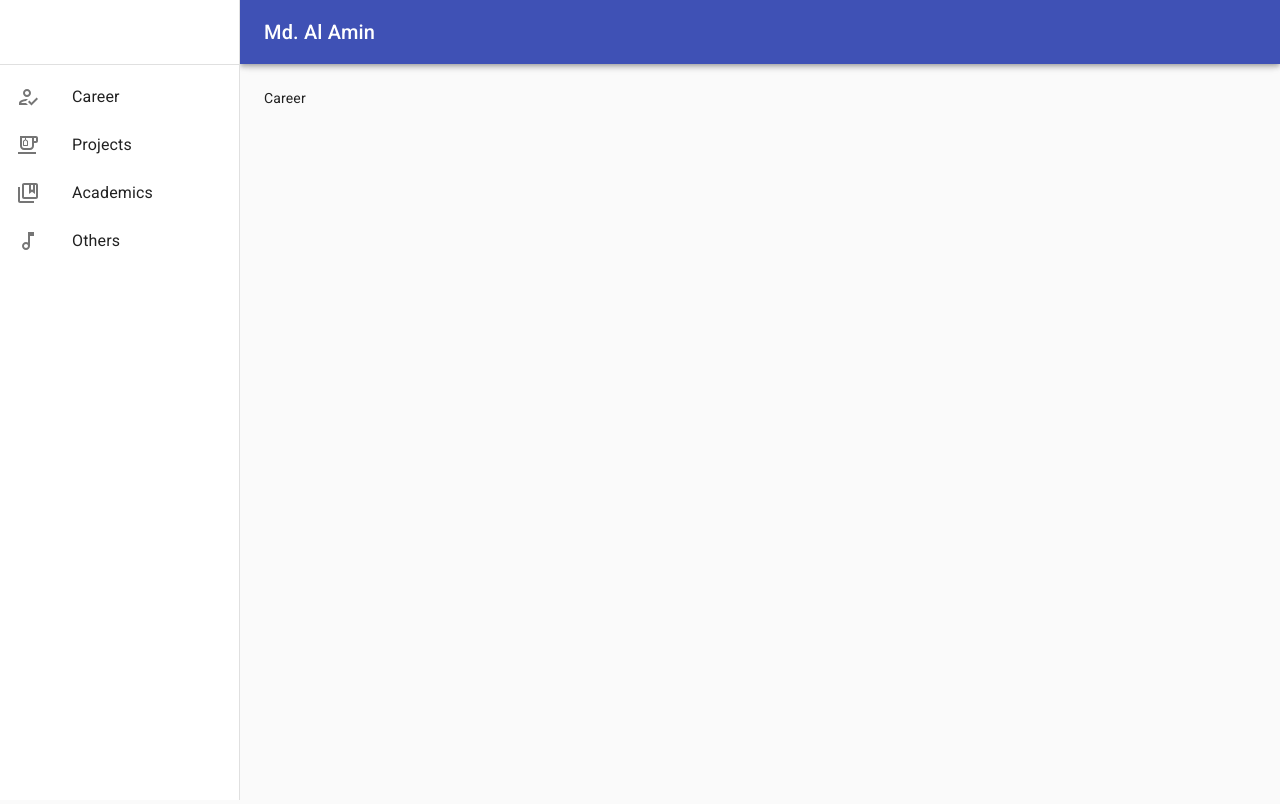
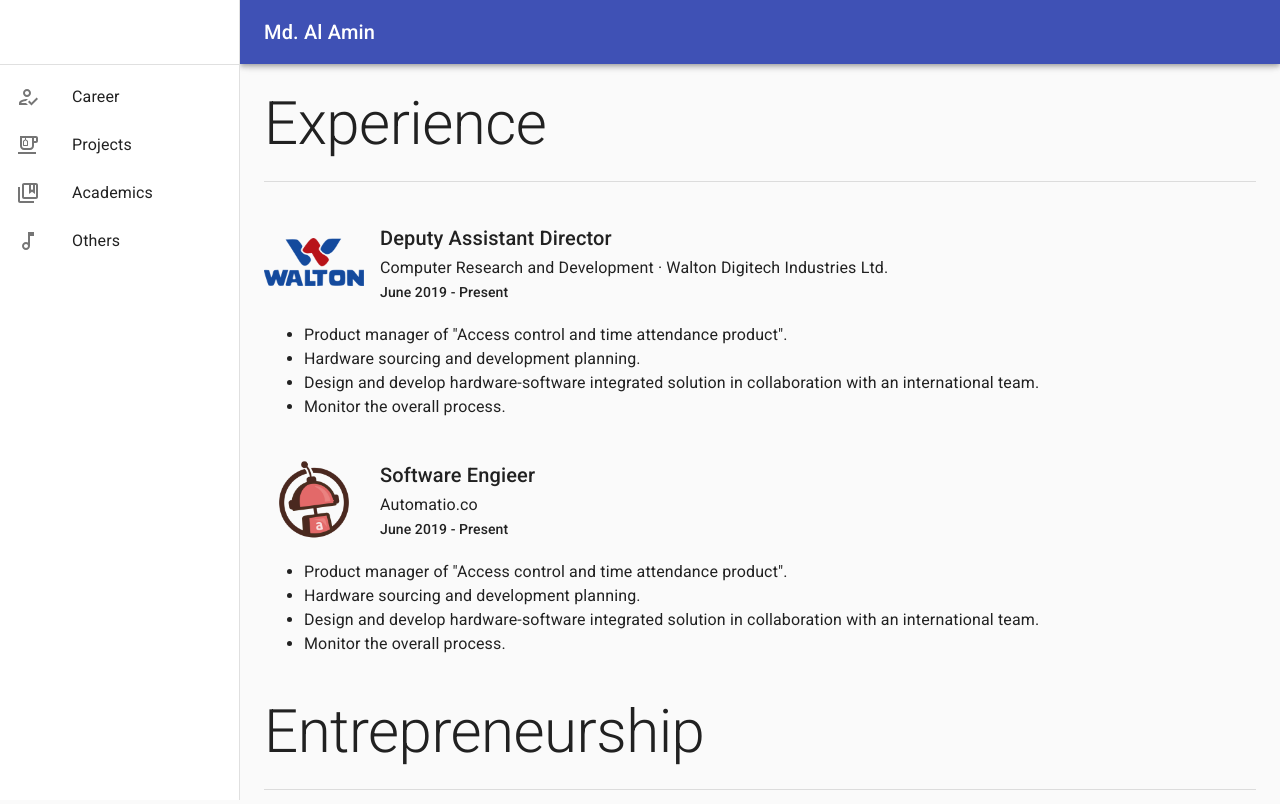
Before and after one commit to Alamin02/react-material-portfolio, a React (Create React App) app: page /career in a window 1280 px wide. Shown: the top 804 px of the page. Built offline with nearby package versions, Linux system fonts and the light colour scheme.

Commit message:
Update Career

```diff
--- a/src/App.js
+++ b/src/App.js
@@ -1,6 +1,6 @@
 import React from 'react';
 import { Switch, Route } from 'react-router-dom';
-import { Home, Navigation, Career } from './pages';
+import { Home, Navigation, Career, Academics, Projects, Others } from './pages';
 
 export default function App() {
   return (
@@ -15,13 +15,19 @@ export default function App() {
           </Navigation>
         </Route>
         <Route path='/academics'>
-          <Navigation />
+          <Navigation>
+            <Academics />
+          </Navigation>
         </Route>
         <Route path='/projects'>
-          <Navigation />
+          <Navigation>
+            <Projects />
+          </Navigation>
         </Route>
         <Route path='/others'>
-          <Navigation />
+          <Navigation>
+            <Others />
+          </Navigation>
         </Route>
       </Switch>
     </>
--- a/src/pages/career/Career.js
+++ b/src/pages/career/Career.js
@@ -1,5 +1,99 @@
 import React from 'react';
+import { makeStyles } from '@material-ui/core';
+import Typography from '@material-ui/core/Typography';
+import Divider from '@material-ui/core/Divider';
+import { Box, Grid, CardMedia } from '@material-ui/core';
+
+const useStyles = makeStyles({
+  companyLogo: {
+    height: 80,
+    width: 100,
+    objectFit: 'contain',
+  },
+});
 
 export default function Career() {
-  return <div>Career</div>;
+  const classes = useStyles();
+
+  return (
+    <div>
+      <Typography variant='h2' gutterBottom>
+        Experience
+      </Typography>
+      <Divider />
+
+      <Box marginTop={5} marginBottom={5}>
+        <Grid container spacing={2}>
+          <Grid item>
+            <img
+              src={require('../../img/walton-logo.png')}
+              className={classes.companyLogo}
+              alt={"Walton"}
+            />
+          </Grid>
+          <Grid item>
+            <Typography variant='h6'>Deputy Assistant Director</Typography>
+            <Typography variant='subtitle1'>
+              Computer Research and Development · Walton Digitech Industries
+              Ltd.
+            </Typography>
+            <Typography variant='subtitle2'>June 2019 - Present</Typography>
+          </Grid>
+        </Grid>
+
+        <Typography variant='body1'>
+          <ul>
+            <li>
+              Product manager of "Access control and time attendance product".
+            </li>
+            <li>Hardware sourcing and development planning.</li>
+            <li>
+              Design and develop hardware-software integrated solution in
+              collaboration with an international team.
+            </li>
+            <li>Monitor the overall process.</li>
+          </ul>
+        </Typography>
+      </Box>
+
+      <Box marginTop={5} marginBottom={5}>
+        <Grid container spacing={2}>
+          <Grid item>
+            <img
+              src={require('../../img/automatio-logo.png')}
+              className={classes.companyLogo}
+              alt={"Walton"}
+            />
+          </Grid>
+          <Grid item>
+              {/* TODO: Add Company Website */}
+            <Typography variant='h6'>Software Engieer</Typography>
+            <Typography variant='subtitle1'>
+              Automatio.co
+            </Typography>
+            <Typography variant='subtitle2'>June 2019 - Present</Typography>
+          </Grid>
+        </Grid>
+
+        <Typography variant='body1'>
+          <ul>
+            <li>
+              Product manager of "Access control and time attendance product".
+            </li>
+            <li>Hardware sourcing and development planning.</li>
+            <li>
+              Design and develop hardware-software integrated solution in
+              collaboration with an international team.
+            </li>
+            <li>Monitor the overall process.</li>
+          </ul>
+        </Typography>
+      </Box>
+
+      <Typography variant='h2' gutterBottom>
+        Entrepreneurship
+      </Typography>
+      <Divider />
+    </div>
+  );
 }
```
Also changed, not shown: src/img/automatio-logo.png (added), src/img/walton-logo.png (added).
